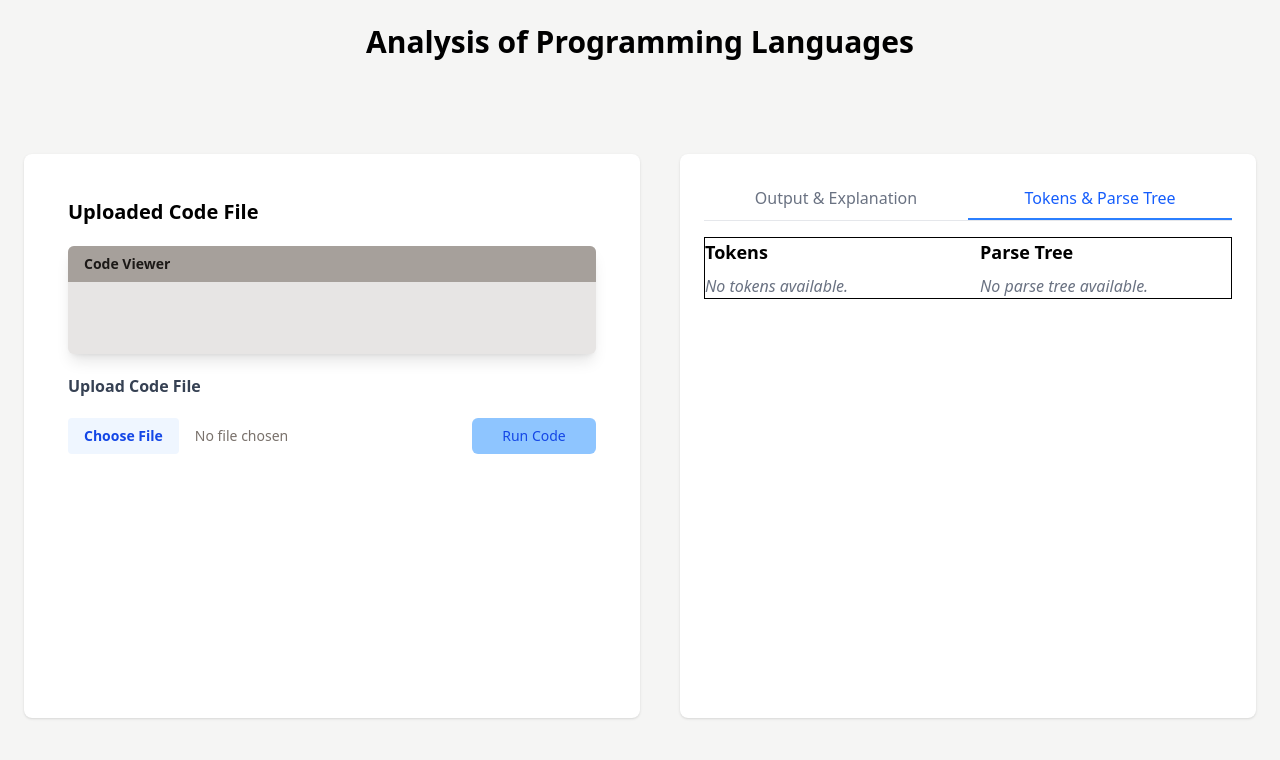
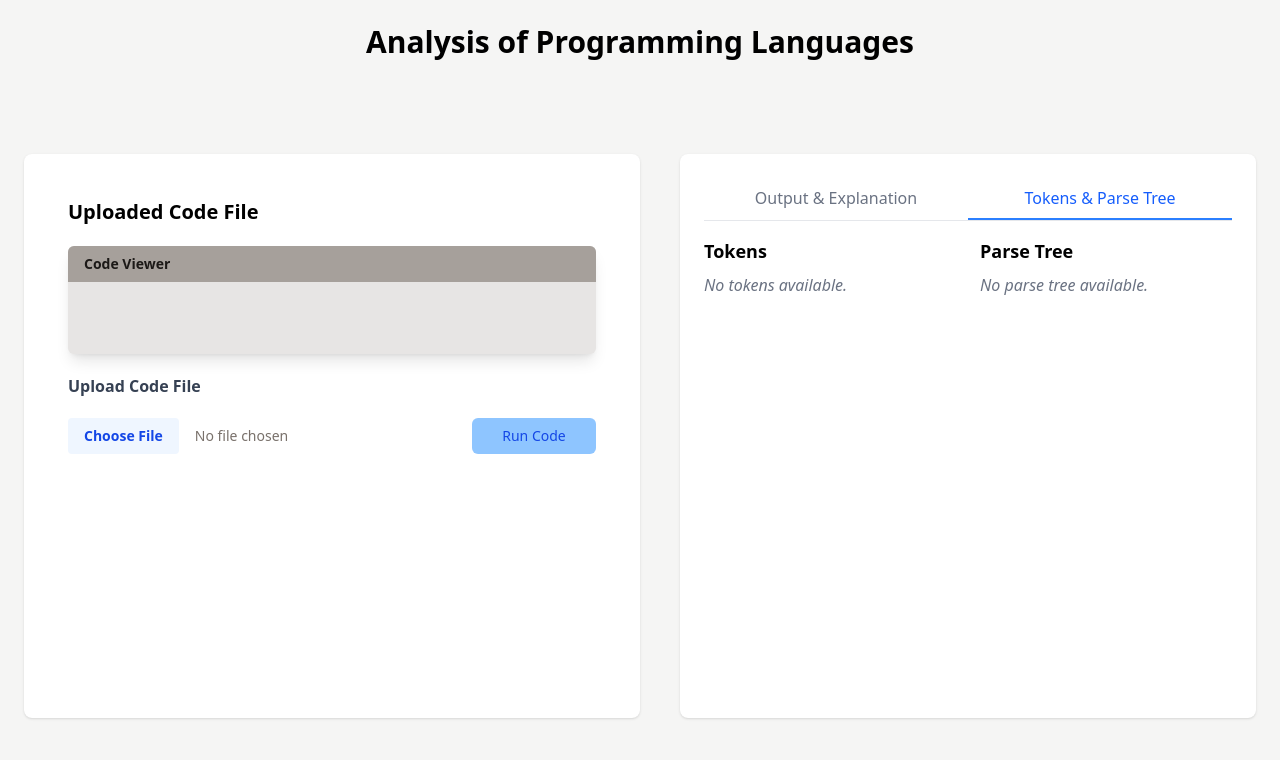
Before and after one commit to elephantmemes/APL-FrontEnd, a Vue app in the folder apl-vue/: page / in a window 1280 px wide. Both pictures are taken after a click on the button "Tokens & Parse Tree". Shown: the top 760 px of the page. Built offline with nearby package versions, Linux system fonts and the light colour scheme.

Commit message:
rem border

```diff
--- a/apl-vue/index.html
+++ b/apl-vue/index.html
@@ -1,10 +1,10 @@
-<!doctype html>
+<!DOCTYPE html>
 <html lang="en">
   <head>
     <meta charset="UTF-8" />
-    <link rel="icon" type="image/svg+xml" href="/vite.svg" />
+    <link rel="icon" type="image/png" href="/favicon.png" />
     <meta name="viewport" content="width=device-width, initial-scale=1.0" />
-    <title>Vite + Vue + TS</title>
+    <title>APL Compiler</title>
   </head>
   <body>
     <div id="app"></div>
--- a/apl-vue/src/components/OutputTabs.vue
+++ b/apl-vue/src/components/OutputTabs.vue
@@ -43,7 +43,7 @@
         </div>
 
         <div v-show="activeTab === 'analysis'" class="tab-content">
-            <div class=" border grid grid-cols-1 md:grid-cols-2 gap-6">
+            <div class=" grid grid-cols-1 md:grid-cols-2 gap-6">
                 <!-- Tokens -->
                 <div>
                     <h3 class="text-lg font-semibold mb-2">Tokens</h3>
```
